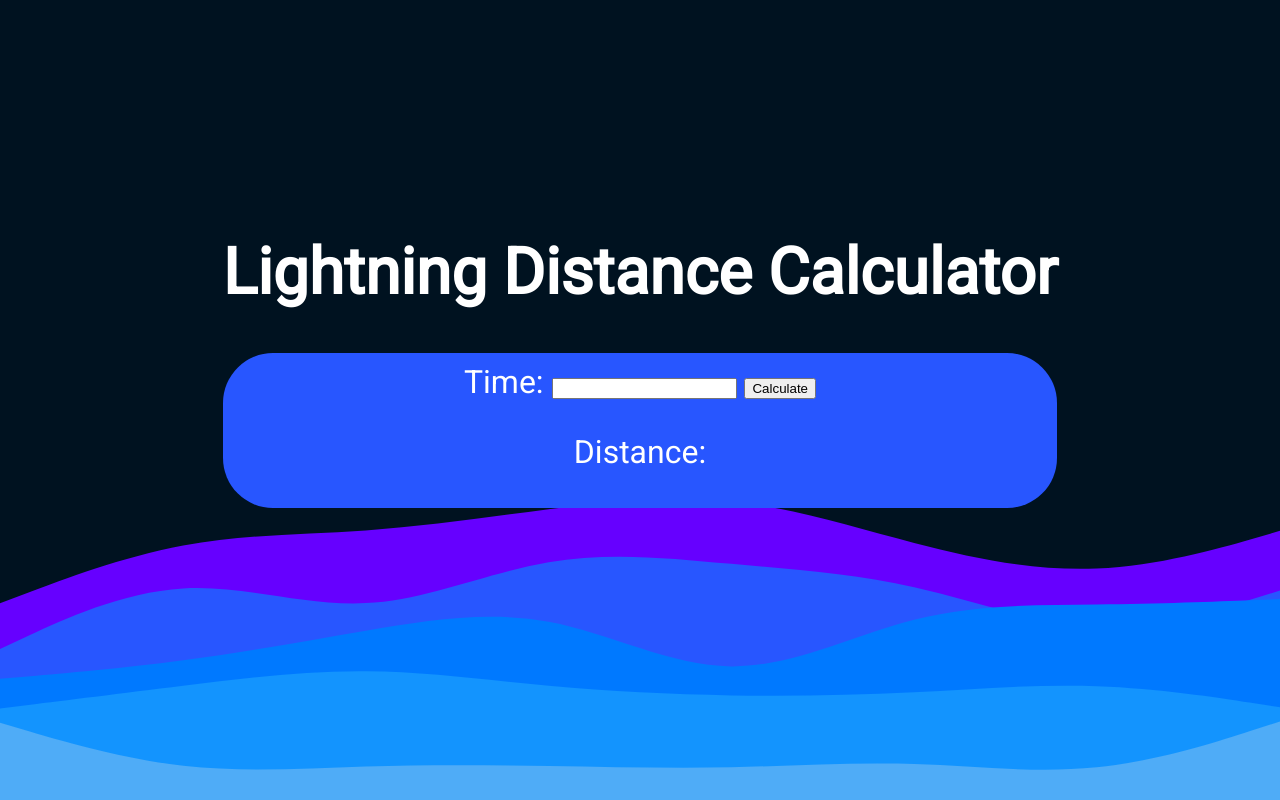
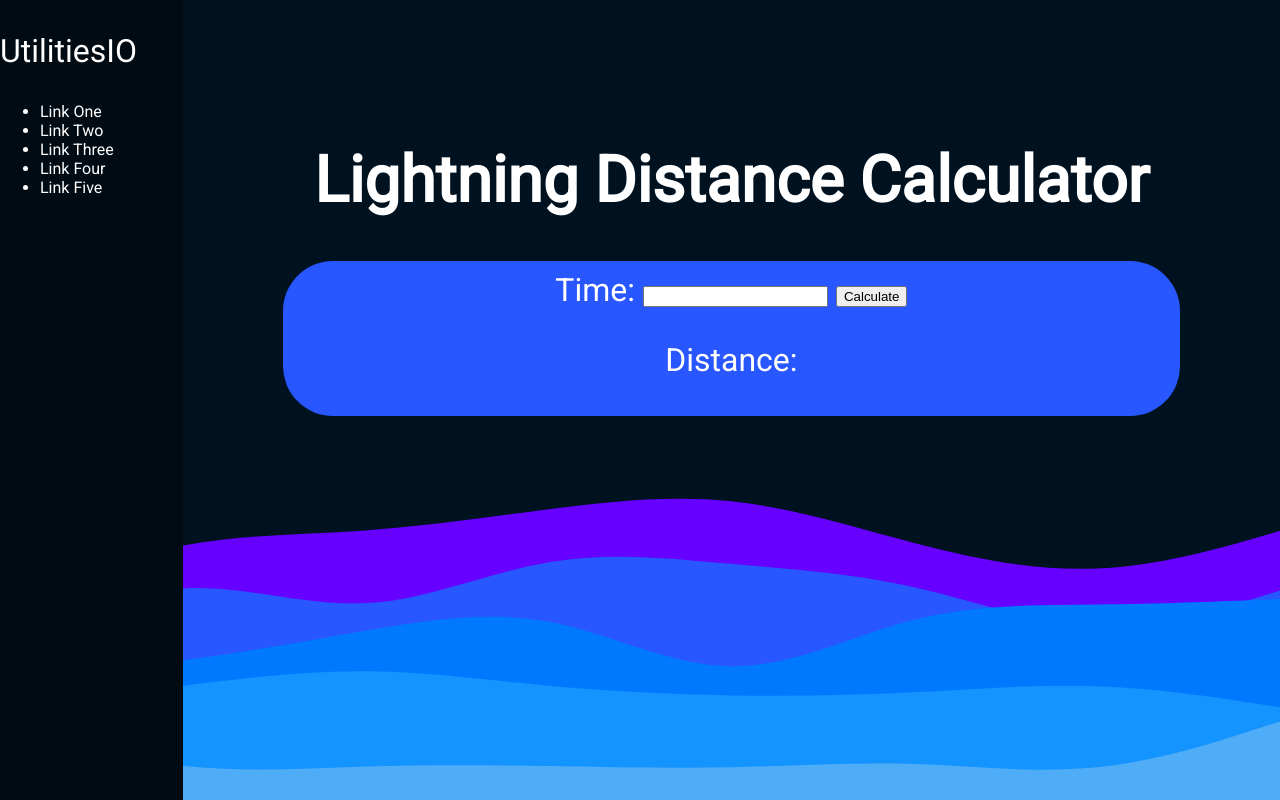
Before and after one commit to ZippyIO/lightning-app, a plain HTML site: page index.html in a window 1280 px wide. Drawn offline with Linux system fonts and the light colour scheme.

Commit message:
sidebar layout

```diff
--- a/index.html
+++ b/index.html
@@ -4,12 +4,23 @@
       <meta charset="UTF-8" />
       <meta http-equiv="X-UA-Compatible" content="IE=edge" />
       <meta name="viewport" content="width=device-width, initial-scale=1.0" />
-      <title>Lightning App</title>
+      <title>UtilitiesIO</title>
       <link rel="stylesheet" href="./styles/style.css" />
       <script src="./scripts/script.js" defer></script>
    </head>
    <body>
+      <aside>
+         <p>UtilitiesIO</p>
+         <ul>
+            <li>Link One</li>
+            <li>Link Two</li>
+            <li>Link Three</li>
+            <li>Link Four</li>
+            <li>Link Five</li>
+         </ul>
+      </aside>
       <main>
+         <div class="main-container">
             <h1>Lightning Distance Calculator</h1>
             <div class="form-container">
                <form action="#" method="post" id="form">
@@ -21,6 +32,7 @@
                </form>
                <p class="calc-distance">Distance:</p>
             </div>
+         </div>
       </main>
    </body>
 </html>
--- a/styles/style.css
+++ b/styles/style.css
@@ -1,21 +1,35 @@
 @import url('https://fonts.googleapis.com/css2?family=Roboto&display=swap');
 html {
-    background: url('../images/layered-waves-haikei.svg') no-repeat center
-        center fixed;
-    background-size: cover;
 }
 body {
     margin: 0;
     font-family: 'Roboto', sans-serif;
     display: grid;
-    grid-template-columns: 1fr;
+    grid-template-columns: 1fr 6fr;
     grid-template-rows: 1fr;
     justify-items: center;
     color: white;
+    height: 100vh;
+    width: 100vw;
 }
 
 main {
-    padding-top: 15%;
+    background: url('../images/layered-waves-haikei.svg') no-repeat center
+        center fixed;
+    background-size: cover;
+    width: 100%;
+    height: 100%;
+}
+
+.main-container {
+    padding: 100px;
+    text-align: center;
+}
+
+aside {
+    background-color: #000b13;
+    width: 100%;
+    height: 100%;
 }
 
 h1 {
```
Lines whose indentation alone changed are shown as unchanged.
